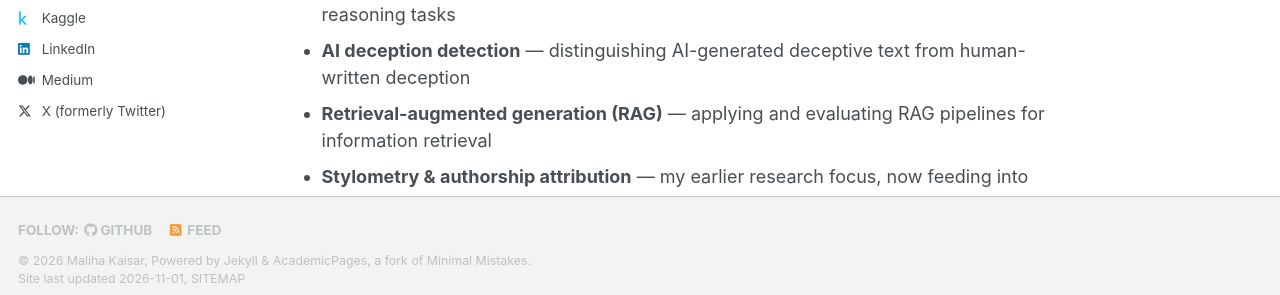
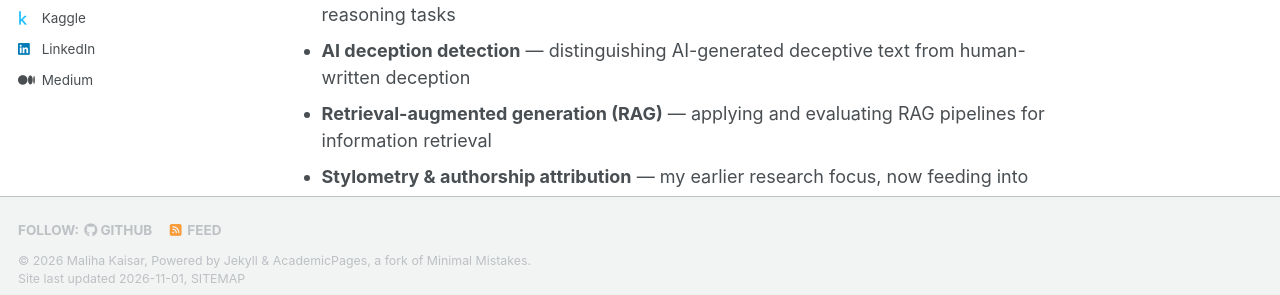
Before and after one commit to MalihaKaisar/MalihaKaisar.github.io, a Jekyll site: the page built from _pages/about.md, in a window 1280 px wide. Shown: the part 593-888 px from the top of the page. Built offline with Jekyll 4.4.1, drawn with Linux system fonts in a browser that asks for light colours; a style sheet for code colours, icons or effects is not loaded; part of the change alters nothing that is shown.

Commit message:
Remove Twitter username from _config.yml
Removed Twitter username from configuration.

```diff
--- a/_config.yml
+++ b/_config.yml
@@ -74,7 +74,7 @@ author:
   steam            : # Username
   telegram         : # URL
   tumblr           : # Username
-  twitter          : "MalihaKaisar"
+  twitter          : # Username
   vine             : # Username
   weibo            : # Username
   wikipedia        : # Username
```
